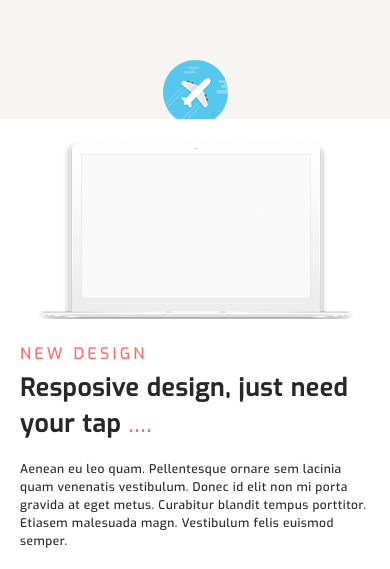
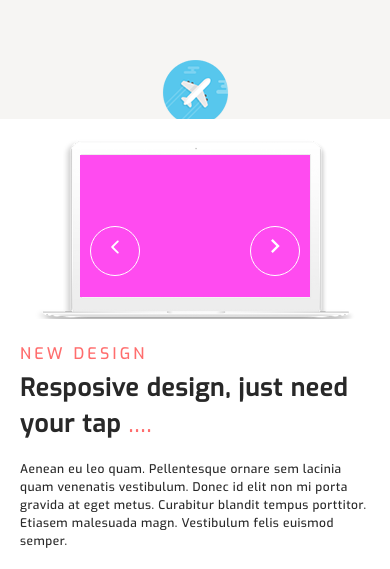
Before and after one commit to Kritt07/Master, a React (Create React App) app in the folder frontend/master/: page / in a window 390 px wide. Shown: the part 2289-2858 px from the top of the page. Built offline with nearby package versions, Linux system fonts and the light colour scheme.

Commit message:
add carousel in Note block

```diff
--- a/frontend/master/src/Components/Notebook.js
+++ b/frontend/master/src/Components/Notebook.js
@@ -1,10 +1,50 @@
-import React from 'react'
+import React, { useEffect, useRef, useState } from 'react'
+import {IoIosArrowBack} from 'react-icons/io'
+import {MdOutlineNavigateNext} from 'react-icons/md'
 
 function Notebook() {
+  const [position, setPosition] = useState(0)
+  const item1 = useRef(null)
+  const item2 = useRef(null)
+  const item3 = useRef(null)
+  const item4 = useRef(null)
+  const item5 = useRef(null)
+
+
+  const nextHulder = () => {
+   if(position >= 4) {
+    setPosition(position)
+   }else{
+    setPosition(position + 1)
+   }
+  }
+  const backHulder = () => {
+    if(position <= 0) {
+      setPosition(position)
+     }else{
+      setPosition(position - 1)
+     }
+  }
+  useEffect(() => {
+    item1.current.style.transform = `translate(${-position * 100}%)`
+    item2.current.style.transform = `translate(${-position * 100}%)`
+    item3.current.style.transform = `translate(${-position * 100}%)`
+    item4.current.style.transform = `translate(${-position * 100}%)`
+    item5.current.style.transform = `translate(${-position * 100}%)`
+  })
+
   return (
     <div className='note'>
         <div className='note__book'>
-
+          <div className='note__window'>
+            <button onClick={backHulder} name='back' className='note__button back'><IoIosArrowBack /></button>
+            <div ref={item1} className='note__item i1'></div>
+            <div ref={item2} className='note__item i2'></div>
+            <div ref={item3} className='note__item i3'></div>
+            <div ref={item4} className='note__item i4'></div>
+            <div ref={item5} className='note__item i5'></div>
+            <button onClick={nextHulder} name='next' className='note__button next'><MdOutlineNavigateNext /></button>
+          </div>
         </div>
         <div className='note__text'>
             <h1 className='note__h1 h1'>NEW DESIGN</h1>
--- a/frontend/master/src/styles/style.css
+++ b/frontend/master/src/styles/style.css
@@ -254,6 +254,59 @@ body, .root, .wrapper {
 .note__text {
   max-width: 700px;
 }
+.note__window {
+  display: -webkit-box;
+  display: -ms-flexbox;
+  display: flex;
+  position: relative;
+  overflow: hidden;
+  max-width: 525px;
+  min-height: 325px;
+  background-color: rgba(255, 94, 94, 0.4941176471);
+  margin: 5% auto;
+}
+.note__item {
+  min-width: 100%;
+  min-height: 100%;
+  -webkit-transition: 0.5s ease-in-out;
+  transition: 0.5s ease-in-out;
+}
+.note__item.i1 {
+  background-color: #ff4bf0;
+}
+.note__item.i2 {
+  background-color: #323969;
+}
+.note__item.i3 {
+  background-color: #ff6d6d;
+}
+.note__item.i4 {
+  background-color: #fff;
+}
+.note__item.i5 {
+  background-color: #282828;
+}
+.note__button {
+  position: absolute;
+  width: 50px;
+  height: 50px;
+  background-color: transparent;
+  border-radius: 50%;
+  border: 1px solid #fff;
+  color: #fff;
+  z-index: 1;
+  cursor: pointer;
+}
+.note__button.next {
+  top: 50%;
+  right: 10px;
+  font-size: 28px;
+}
+.note__button.back {
+  font-size: 20px;
+  top: 50%;
+  left: 10px;
+}
 
 .p {
   font-size: 16px;
@@ -348,6 +401,10 @@ body, .root, .wrapper {
     min-width: 630px;
     min-height: 367px;
   }
+  .note__window {
+    max-width: 454px;
+    min-height: 280px;
+  }
 }
 @media (max-width: 1024px) {
   .design__h1 {
@@ -383,6 +440,10 @@ body, .root, .wrapper {
   .note__book {
     min-width: 530px;
     min-height: 307px;
+  }
+  .note__window {
+    max-width: 380px;
+    min-height: 235px;
   }
 }
 @media (max-width: 768px) {
@@ -459,6 +520,10 @@ body, .root, .wrapper {
     min-width: 400px;
     min-height: 230px;
   }
+  .note__window {
+    max-width: 290px;
+    min-height: 178px;
+  }
 }
 @media (max-width: 425px) {
   .header__title {
@@ -469,4 +534,8 @@ body, .root, .wrapper {
     min-width: 320px;
     min-height: 180px;
   }
+  .note__window {
+    max-width: 230px;
+    min-height: 142px;
+  }
 }
--- a/frontend/master/src/styles/style.scss
+++ b/frontend/master/src/styles/style.scss
@@ -197,7 +197,57 @@ body, .root, .wrapper{
     }
     &__text{
         max-width: 700px;
-        // margin-right: 200px;
+    }
+    &__window{
+        display: flex;
+
+        position: relative;
+        overflow: hidden;
+        max-width: 525px;
+        min-height: 325px;
+        background-color: #ff5e5e7e;
+        margin: 5% auto;
+    }
+    &__item{
+        min-width: 100%;
+        min-height: 100%;
+        transition: 0.5s ease-in-out;
+        &.i1{
+            background-color: #ff4bf0
+        }
+        &.i2{
+            background-color: #323969;
+        }
+        &.i3{
+            background-color: #ff6d6d;
+        }
+        &.i4{
+            background-color: #fff;
+        }
+        &.i5{
+            background-color: #282828;
+        }
+    }
+    &__button{
+        position: absolute;
+        width: 50px;
+        height: 50px;
+        background-color: transparent;
+        border-radius: 50%;
+        border: 1px solid #fff;
+        color: #fff;
+        z-index: 1;
+        cursor: pointer;
+        &.next{
+            top: 50%;
+            right: 10px;
+            font-size: 28px;
+        }
+        &.back{
+            font-size: 20px;
+            top: 50%;
+            left: 10px;
+        }
     }
 }
 
@@ -288,6 +338,10 @@ body, .root, .wrapper{
             min-width: 630px;
             min-height: 367px;
         }
+        &__window{
+            max-width: 454px;
+            min-height: 280px;
+        }
     }
 }
 
@@ -325,6 +379,10 @@ body, .root, .wrapper{
         &__book{
             min-width: 530px;
             min-height: 307px;
+        }
+        &__window{
+            max-width: 380px;
+            min-height: 235px;
         }
     }
 }
@@ -396,6 +454,10 @@ body, .root, .wrapper{
             min-width: 400px;
             min-height: 230px;
         }
+        &__window{
+            max-width: 290px;
+            min-height: 178px;
+        }
     }
 }
 
@@ -408,5 +470,9 @@ body, .root, .wrapper{
             min-width: 320px;
             min-height: 180px;
         }
+        &__window{
+            max-width: 230px;
+            min-height: 142px;
+        }
     }
 }
```
